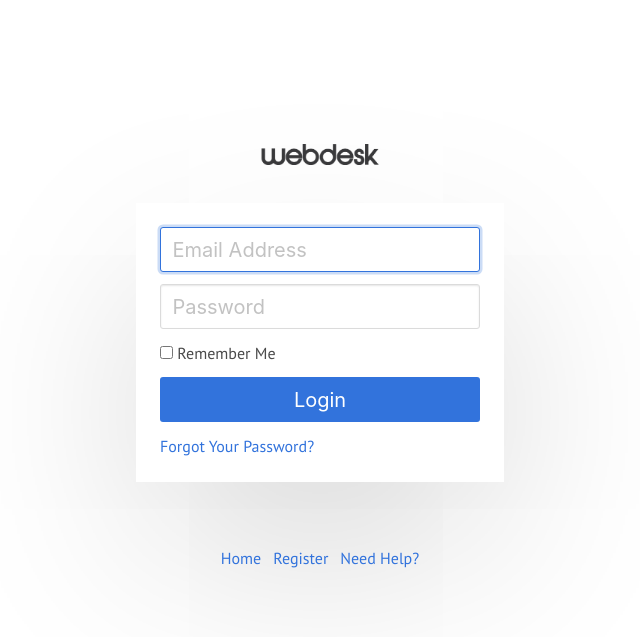
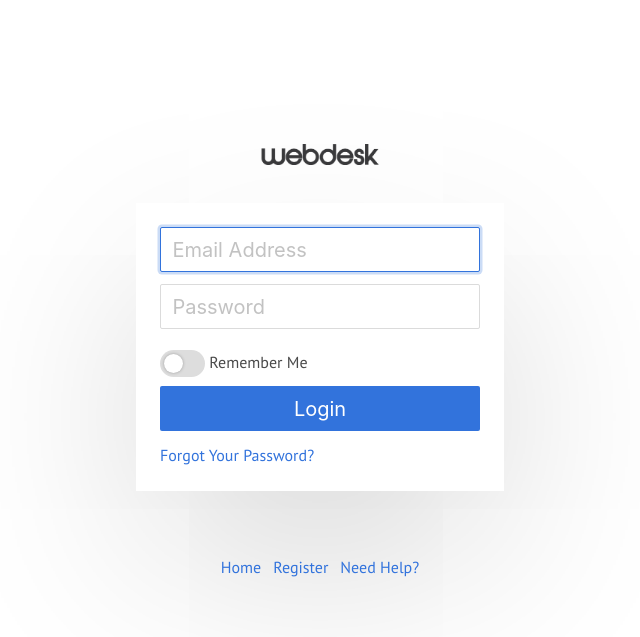
Before and after one commit to kenoalords/webdesk, a Laravel app: page /login in a window 1280 px wide. Shown: the top 637 px of the page, without its empty margins (320-960 px from the left). Run offline with Laravel 8, Linux system fonts and the light colour scheme; style sheets or scripts are compiled from the project's sources; settings files or empty folders that the repository lacks are supplied; parts of the project's set-up code (start-up, migrations or seed data) failed here and were passed over; some libraries are stand-ins or nearby versions.

Commit message:
Applied css helpers, protect admin login details

```diff
--- a/database/seeds/AdminUserSeeder.php
+++ b/database/seeds/AdminUserSeeder.php
@@ -14,8 +14,8 @@ class AdminUserSeeder extends Seeder
     {
         User::create([
         		'fullname'	=> 'Keno Alordiah',
-        		'email'		=> 'kenoalords@gmail.com',
-        		'password'	=> bcrypt('!hastalavista1881@'),
+        		'email'		=> env('ADMIN_EMAIL'),
+        		'password'	=> bcrypt(env('ADMIN_PASSWORD')),
         		'username'	=> 'kenoalords',
         		'is_admin'	=> true,
         		'city'		=> 'Ikeja',
--- a/resources/assets/sass/app.scss
+++ b/resources/assets/sass/app.scss
@@ -396,6 +396,68 @@ aside{
 	box-shadow: 0 70px 210px -20px rgba(0, 0, 0, 0.2) !important;
 }
 
+.is-raised{
+	box-shadow: 0 30px 60px -10px rgba(0,0,0,.3);
+	&.button{
+		transition: all .3s ease-out;
+		transform: translateY(0);
+		&:hover{
+			transform: translateY(-5px);
+			box-shadow: 0 50px 60px -10px rgba(0,0,0,.2);
+		}
+	}
+}
+
+.input, .textarea{
+	box-shadow: none;
+	border-radius: 2px;
+}
+
+.button{
+	border-radius: 2px;
+}
+
+input[type="checkbox"].is-toggle{
+	font-size: 18px;
+	-webkit-appearance: none;
+	-moz-appearance: none;
+	appearance: none;
+	width: 2.5em;
+	height: 1.5em;
+	background: #ddd;
+	border-radius: 3em;
+	position: relative;
+	cursor: pointer;
+	outline: none;
+	-webkit-transition: all .2s ease-in-out;
+	transition: all .2s ease-in-out;
+	top: 9px;
+}
+
+input[type="checkbox"].is-toggle:checked{
+	background: #0ebeff;
+}
+
+input[type="checkbox"].is-toggle:after{
+	position: absolute;
+	content: "";
+	width: 1.5em;
+	height: 1.5em;
+	border-radius: 50%;
+	background: #fff;
+	-webkit-box-shadow: 0 0 .25em rgba(0,0,0,.3);
+	box-shadow: 0 0 .25em rgba(0,0,0,.3);
+	-webkit-transform: scale(.7);
+	transform: scale(.7);
+	left: 0;
+	-webkit-transition: all .2s ease-in-out;
+	transition: all .2s ease-in-out;
+	}
+
+input[type="checkbox"].is-toggle:checked:after{
+	left: calc(100% - 1.5em);
+}
+
 @media screen and (min-width:240px) and (max-width: 480px){
 
 	.is-primary-wrap{
--- a/resources/views/auth/login.blade.php
+++ b/resources/views/auth/login.blade.php
@@ -40,7 +40,7 @@
                                 <div class="field">
                                     <div class="control">
                                         <label class="checkbox">
-                                            <input type="checkbox" name="remember" {{ old('remember') ? 'checked' : '' }}> Remember Me
+                                            <input type="checkbox" name="remember" {{ old('remember') ? 'checked' : '' }} class="is-toggle"> Remember Me
                                         </label>
                                     </div>
                                 </div>
@@ -67,7 +67,7 @@
                             </p>
 
                             <a href="/register" class="control">Register</a>
-                            <a href="#" class="control">Need Help?</a>
+                            <a href="/contact" class="control">Need Help?</a>
                         </div>
                     </div>
                 </div>
```
Also changed, not shown: resources/views/auth/register.blade.php (+11 -7 lines), public/css/app.css.
